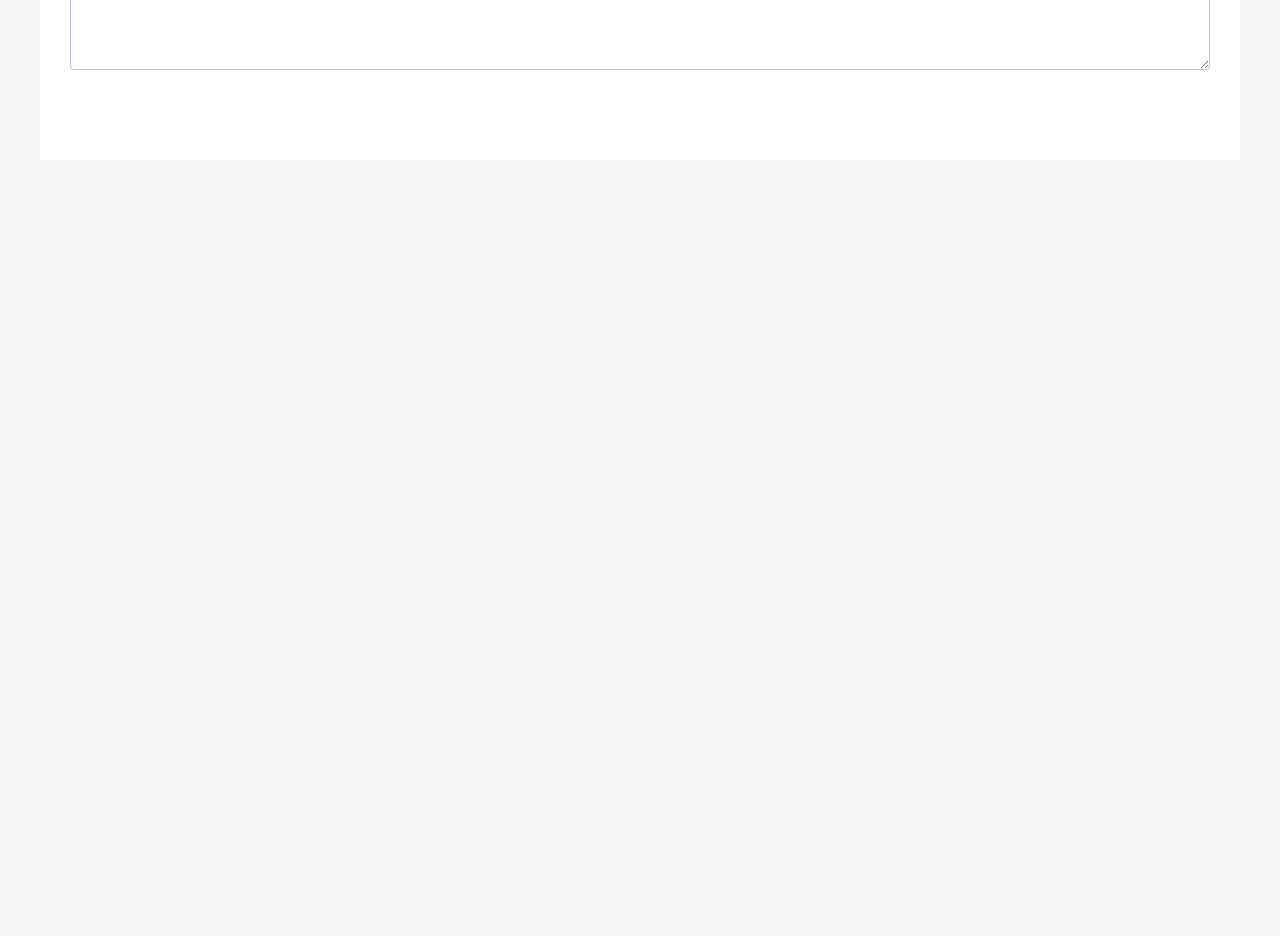
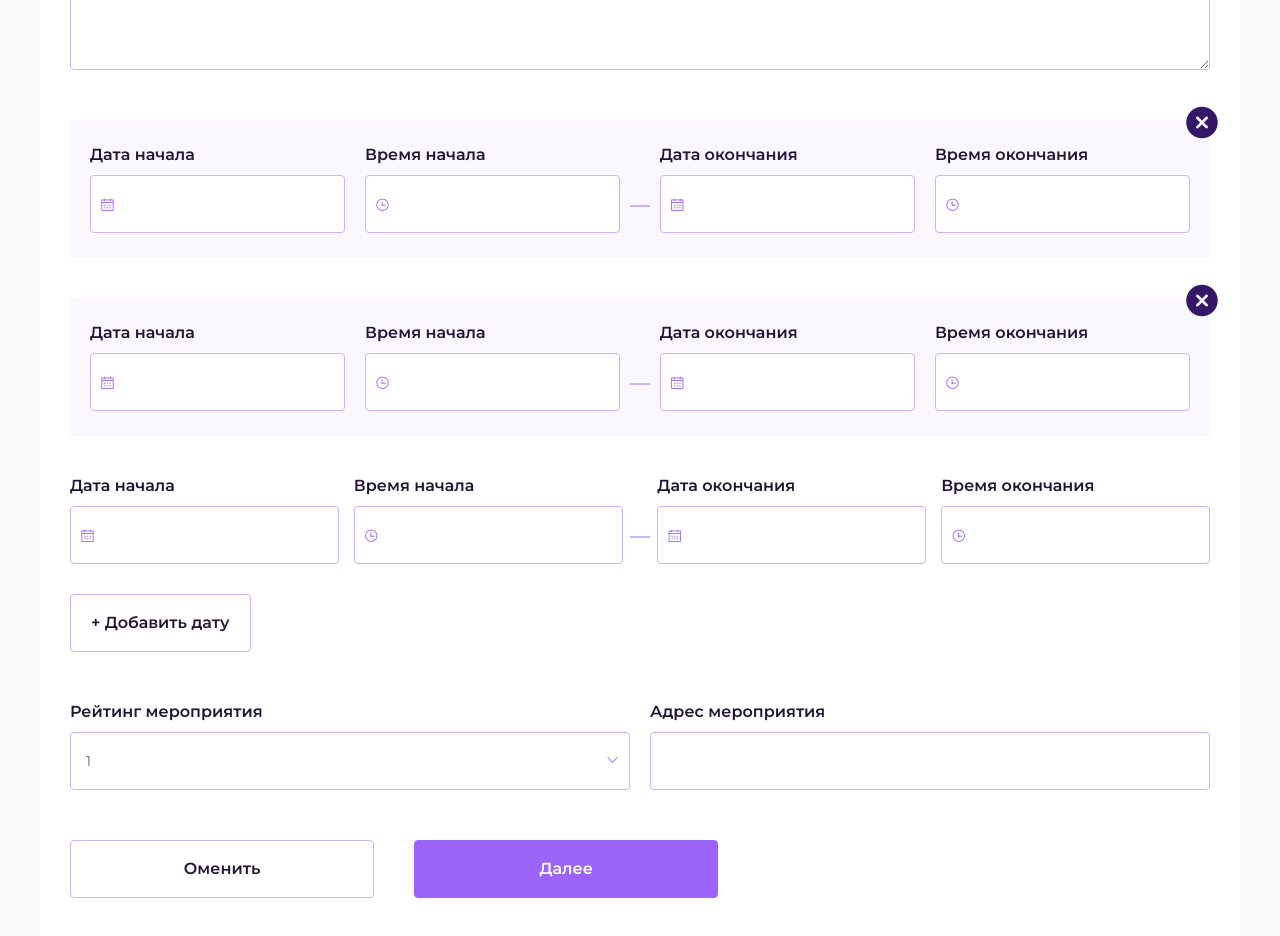
Before and after one commit to mancu1/redbox-test-work, a Vue app: page / in a window 1280 px wide. Shown: the part 1180-2116 px from the top of the page. Before the commit the page ends 1340 px from the top, so only its background shows below. Built offline with nearby package versions, Linux system fonts and the light colour scheme.

Commit message:
+ completed the first page layout

```diff
--- a/src/views/FirstStep.vue
+++ b/src/views/FirstStep.vue
@@ -1,7 +1,7 @@
 <template>
   <el-row>
     <el-col :span="6">
-      <div class="title mt-10 mb-5">
+      <div class="title mt-10 mb-5 ml-1">
         Шаг 1
       </div>
     </el-col>
@@ -20,15 +20,15 @@
           Контактные данные
         </div>
         <el-row :gutter="20">
-          <el-col :span="8">
+          <el-col :xs="24" :md="8">
             <div class="text-field-label mt-3 mb-1">Телефон</div>
             <el-input></el-input>
           </el-col>
-          <el-col :span="8">
+          <el-col :xs="24" :md="8">
             <div class="text-field-label mt-3 mb-1">E-mail</div>
             <el-input></el-input>
           </el-col>
-          <el-col :span="8">
+          <el-col :xs="24" :md="8">
             <div class="text-field-label mt-3 mb-1">Город организатора</div>
             <el-input></el-input>
           </el-col>
@@ -57,30 +57,123 @@
             <i slot="default" class="el-icon-plus"></i>
             <div slot="file" slot-scope="{ file }">
               <img
+                style=" background-size: cover;"
                 class="el-upload-list__item-thumbnail"
                 :src="file.url"
                 alt=""
               />
               <span class="el-upload-list__item-actions">
-                <span class="el-upload-list__item-preview">
-                  <i class="el-icon-zoom-in"></i>
-                </span>
                 <span class="el-upload-list__item-delete">
-                  <i class="el-icon-download"></i>
-                </span>
-                <span class="el-upload-list__item-delete">
-                  <i class="el-icon-delete"></i>
+                  <i style="font-size: 32px" class="el-icon-delete"></i>
                 </span>
               </span>
             </div>
           </el-upload>
         </div>
       </el-col>
-      <el-col class="form-block">
+      <el-col class="form-block mb-5">
         <div>
           <div class="text-field-label mb-1">Подробное описание</div>
           <el-input type="textarea"></el-input>
         </div>
+      </el-col>
+      <el-col class="form-block mb-0">
+        <el-col class="mb-4 added-date-block" v-for="i in 2" :key="i">
+          <el-col>
+            <el-row type="flex" justify="center" :gutter="20">
+              <el-col :xs="24" :md="12" :lg="6">
+                <div class="text-field-label mb-1">Дата начала</div>
+                <el-date-picker class="full-field-w" type="date">
+                </el-date-picker>
+              </el-col>
+              <el-col :xs="24" :md="12" :lg="6">
+                <div class="text-field-label mb-1">Время начала</div>
+                <el-time-picker class="full-field-w" format="hh:mm">
+                </el-time-picker>
+              </el-col>
+              <div class="mt-6 divider"></div>
+              <el-col :xs="24" :md="12" :lg="6">
+                <div class="text-field-label mb-1">Дата окончания</div>
+                <el-date-picker class="full-field-w" type="date">
+                </el-date-picker>
+              </el-col>
+              <el-col :xs="24" :md="12" :lg="6">
+                <div class="text-field-label mb-1">Время окончания</div>
+                <el-time-picker class="full-field-w" format="hh:mm">
+                </el-time-picker>
+              </el-col>
+            </el-row>
+          </el-col>
+          <div class="absolute-button-parent mt-n4 mr-n3">
+            <span class="absolute-button">
+              <i class="dark-icon el-icon-error"></i>
+            </span>
+          </div> </el-col
+      ></el-col>
+      <el-col class="form-block">
+        <el-row type="flex" justify="center" :gutter="15">
+          <el-col :xs="24" :md="12" :lg="6">
+            <div class="text-field-label mb-1">Дата начала</div>
+            <el-date-picker class="full-field-w" type="date"> </el-date-picker>
+          </el-col>
+          <el-col :xs="24" :md="12" :lg="6">
+            <div class="text-field-label mb-1">Время начала</div>
+            <el-time-picker class="full-field-w" format="hh:mm">
+            </el-time-picker>
+          </el-col>
+          <div class="mt-6 divider"></div>
+          <el-col :xs="24" :md="12" :lg="6">
+            <div class="text-field-label mb-1">Дата окончания</div>
+            <el-date-picker class="full-field-w" type="date"> </el-date-picker>
+          </el-col>
+          <el-col :xs="24" :md="12" :lg="6">
+            <div class="text-field-label mb-1">Время окончания</div>
+            <el-time-picker class="full-field-w" format="hh:mm">
+            </el-time-picker>
+          </el-col>
+        </el-row>
+        <el-row class="mt-3">
+          <el-col>
+            <el-button class="text-field-label form-btn" plain
+              >+ Добавить дату</el-button
+            >
+          </el-col>
+        </el-row>
+      </el-col>
+      <el-col class="form-block">
+        <el-row :gutter="20">
+          <el-col :xs="24" :sm="12">
+            <div class="text-field-label mt-1 mb-1">Рейтинг мероприятия</div>
+            <el-select class="full-field-w" :value="1">
+              <el-option
+                v-for="item in 5"
+                :key="item"
+                :label="item"
+                :value="item"
+              >
+              </el-option>
+            </el-select>
+          </el-col>
+          <el-col :xs="24" :sm="12">
+            <div class="text-field-label mt-1 mb-1">Адрес мероприятия</div>
+            <el-input></el-input>
+          </el-col>
+        </el-row>
+      </el-col>
+      <el-col class="form-block">
+        <el-row :gutter="40">
+          <el-col class="mt-1" :sm="12" :md="10" :lg="7">
+            <el-button class="full-field-w text-field-label form-btn" plain
+              >Оменить</el-button
+            >
+          </el-col>
+
+          <el-col class="mt-1" :sm="12" :md="10" :lg="7">
+            <el-button class="full-field-w text-field-label form-btn-filled"
+              >Далее</el-button
+            >
+          </el-col>
+        </el-row>
       </el-col>
     </el-col>
   </el-row>
@@ -92,4 +185,13 @@ export default {
 };
 </script>
 
-<style></style>
+<style>
+.added-date-block {
+  padding: 25px 20px;
+  background-color: rgba(205, 177, 251, 0.1);
+}
+
+.full-field-w {
+  width: 100% !important;
+}
+</style>
```
